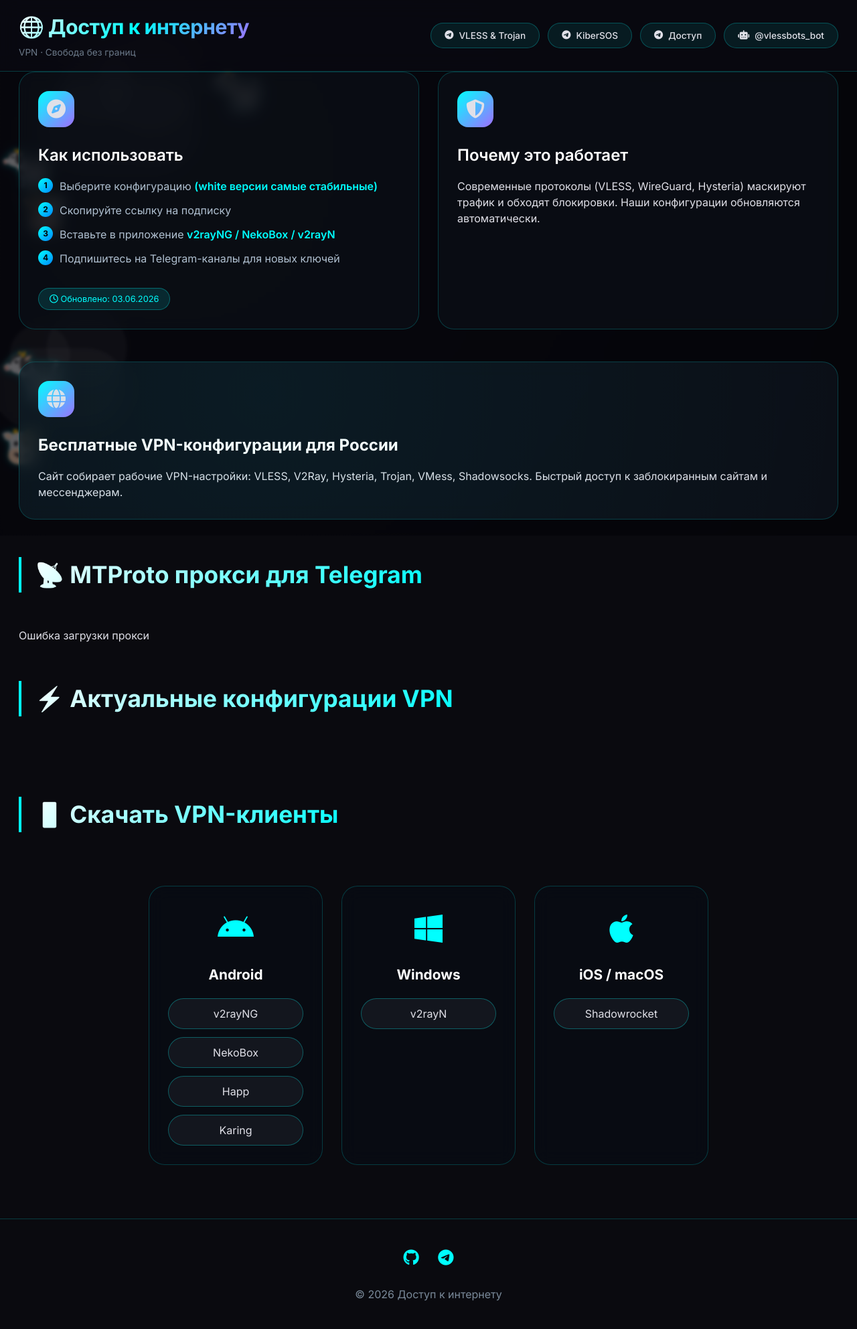
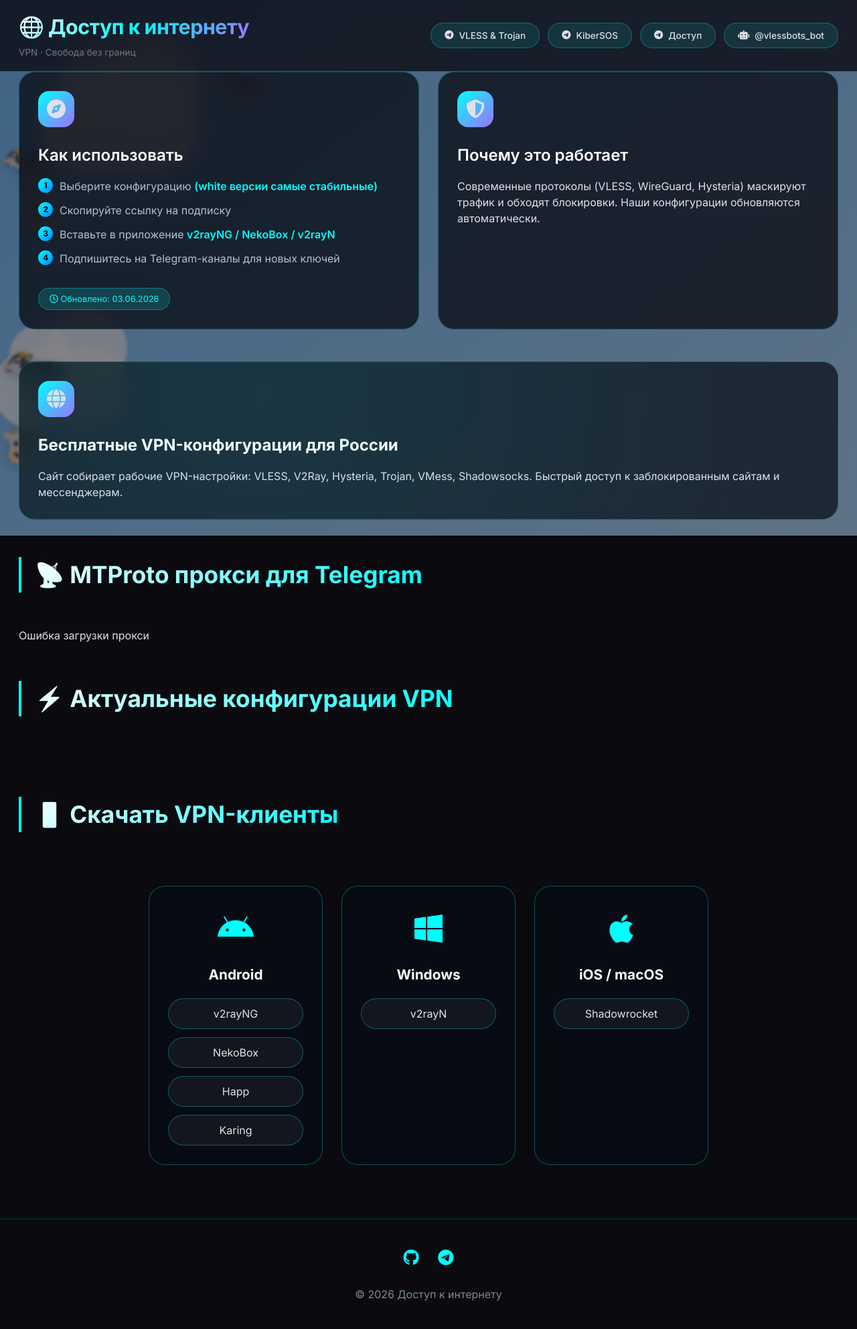
Before and after one commit to kort0881/internet-access-site, a Flask app: page / in a window 1280 px wide. Shown: the whole page at 67% size. Run offline with Flask 3, Linux system fonts and the light colour scheme; data that the repository does not hold is empty.

Commit message:
Update styles for sky background and elements

```diff
--- a/templates/index.html
+++ b/templates/index.html
@@ -30,7 +30,7 @@
             position: relative;
         }
 
-        /* ===== ФОН С ЛЕТАЮЩИМИ КОРОВАМИ (стиль chaingpt) ===== */
+        /* ===== ЯРКО-ГОЛУБОЕ НЕБО С ЛЕТАЮЩИМИ КОРОВАМИ ===== */
         .sky-bg {
             position: fixed;
             top: 0;
@@ -38,15 +38,16 @@
             width: 100%;
             height: 100%;
             z-index: -2;
-            background: radial-gradient(circle at 20% 30%, #0b0b14, #050508);
+            background: linear-gradient(145deg, #7bc5ff 0%, #b8e1ff 100%);
             overflow: hidden;
         }
 
+        /* Облака — белые, полупрозрачные */
         .cloud {
             position: absolute;
-            background: rgba(255, 255, 255, 0.08);
+            background: rgba(255, 255, 255, 0.85);
             border-radius: 1000px;
-            backdrop-filter: blur(4px);
+            box-shadow: 0 8px 20px rgba(0,0,0,0.08);
             z-index: -1;
         }
         .cloud::before, .cloud::after {
@@ -73,15 +74,16 @@
         .cloud2 { animation: floatClouds 45s linear infinite; }
         .cloud3 { animation: floatClouds 55s linear infinite; }
 
+        /* Коровы — яркие, с тенью */
         .flying-cow {
             position: absolute;
             font-size: 72px;
-            filter: drop-shadow(0 0 6px rgba(0,255,255,0.3));
+            filter: drop-shadow(2px 4px 8px rgba(0,0,0,0.2));
             z-index: -1;
             pointer-events: none;
             animation-timing-function: linear;
             animation-iteration-count: infinite;
-            text-shadow: 0 0 8px rgba(0,255,255,0.2);
+            text-shadow: 0 0 4px rgba(0,0,0,0.2);
         }
         .cow1 { top: 12%; animation: flyAcross 22s linear infinite; font-size: 68px; }
         .cow2 { top: 35%; animation: flyAcross 28s linear infinite 3s; font-size: 58px; transform: scaleX(-1);}
@@ -106,14 +108,14 @@
             }
         }
 
-        /* Затемнение (чтобы текст читался) */
-        .dark-gradient {
+        /* Лёгкое затемнение, чтобы текст читался поверх яркого неба */
+        .dark-overlay {
             position: fixed;
             top: 0;
             left: 0;
             width: 100%;
             height: 100%;
-            background: rgba(5, 5, 10, 0.6);
+            background: rgba(5, 5, 15, 0.5);
             backdrop-filter: blur(2px);
             z-index: -1;
             pointer-events: none;
@@ -128,12 +130,11 @@
             padding: 0 28px;
         }
 
-        /* ===== СТИЛИ В СТИЛЕ CHAINGPT ===== */
-        /* Хедер */
+        /* ===== СТИЛИ В СТИЛЕ CHAINGPT (тёмные карточки, неон) ===== */
         .glass-header {
-            background: rgba(10, 10, 18, 0.75);
+            background: rgba(10, 10, 18, 0.8);
             backdrop-filter: blur(16px);
-            border-bottom: 1px solid rgba(0, 255, 255, 0.2);
+            border-bottom: 1px solid rgba(0, 255, 255, 0.3);
             padding: 18px 0;
             position: sticky;
             top: 0;
@@ -174,19 +175,18 @@
             display: inline-flex;
             align-items: center;
             gap: 8px;
-            background: rgba(0, 255, 255, 0.08);
-            border: 1px solid rgba(0, 255, 255, 0.25);
+            background: rgba(0, 255, 255, 0.1);
+            border: 1px solid rgba(0, 255, 255, 0.3);
             color: #e0e0e8;
             transition: all 0.25s;
         }
         .social-btn:hover {
-            background: rgba(0, 255, 255, 0.2);
+            background: rgba(0, 255, 255, 0.25);
             border-color: #0ff;
             box-shadow: 0 0 12px rgba(0,255,255,0.3);
             transform: translateY(-2px);
         }
 
-        /* Секции */
         .section {
             margin: 56px 0 40px;
         }
@@ -203,9 +203,8 @@
             margin-bottom: 32px;
         }
 
-        /* Угловатые карточки (как на chaingpt) */
         .corner-card {
-            background: rgba(15, 20, 30, 0.7);
+            background: rgba(15, 20, 30, 0.8);
             backdrop-filter: blur(12px);
             border: 1px solid rgba(0, 255, 255, 0.2);
             border-radius: 24px;
@@ -221,12 +220,12 @@
             left: 0;
             width: 100%;
             height: 100%;
-            background: radial-gradient(circle at 30% 20%, rgba(0,255,255,0.05), transparent);
+            background: radial-gradient(circle at 30% 20%, rgba(0,255,255,0.08), transparent);
             pointer-events: none;
         }
         .corner-card:hover {
             border-color: #0ff;
-            box-shadow: 0 0 28px rgba(0, 255, 255, 0.15);
+            box-shadow: 0 0 28px rgba(0, 255, 255, 0.2);
             transform: translateY(-3px);
         }
 
@@ -239,16 +238,16 @@
         .info-card {
             flex: 1;
             min-width: 260px;
-            background: rgba(12, 16, 24, 0.7);
+            background: rgba(12, 16, 24, 0.8);
             backdrop-filter: blur(10px);
             border-radius: 24px;
             padding: 28px;
-            border: 1px solid rgba(0, 255, 255, 0.2);
+            border: 1px solid rgba(0, 255, 255, 0.25);
             transition: 0.25s;
         }
         .info-card:hover {
             border-color: #0ff;
-            box-shadow: 0 8px 24px rgba(0,255,255,0.1);
+            box-shadow: 0 8px 24px rgba(0,255,255,0.15);
         }
         .info-icon {
             width: 54px;
@@ -302,14 +301,13 @@
             display: inline-block;
             margin-top: 20px;
             padding: 6px 16px;
-            background: rgba(0, 255, 255, 0.12);
+            background: rgba(0, 255, 255, 0.15);
             border-radius: 30px;
             font-size: 0.8rem;
             color: #0ff;
             border: 1px solid rgba(0,255,255,0.3);
         }
 
-        /* Карточки конфигураций */
         .configs-grid {
             display: grid;
             grid-template-columns: repeat(auto-fill, minmax(340px, 1fr));
@@ -317,10 +315,10 @@
             margin: 32px 0;
         }
         .config-card {
-            background: rgba(8, 12, 20, 0.7);
+            background: rgba(8, 12, 20, 0.8);
             backdrop-filter: blur(12px);
             border-radius: 24px;
-            border: 1px solid rgba(0, 255, 255, 0.25);
+            border: 1px solid rgba(0, 255, 255, 0.3);
             padding: 24px;
             transition: all 0.3s cubic-bezier(0.2, 0.9, 0.4, 1.1);
             position: relative;
@@ -328,11 +326,11 @@
         .config-card:hover {
             transform: translateY(-6px);
             border-color: #0ff;
-            box-shadow: 0 16px 32px -12px rgba(0, 255, 255, 0.2);
+            box-shadow: 0 16px 32px -12px rgba(0, 255, 255, 0.3);
         }
         .recommended {
             border-color: #0f0;
-            box-shadow: 0 0 15px rgba(0, 255, 0, 0.15);
+            box-shadow: 0 0 15px rgba(0, 255, 0, 0.2);
         }
         .rec-badge {
             position: absolute;
@@ -395,7 +393,6 @@
             border-color: #0ff;
         }
 
-        /* Прокси */
         .proxy-grid {
             display: flex;
             flex-wrap: wrap;
@@ -421,7 +418,6 @@
             box-shadow: 0 8px 20px rgba(0, 136, 204, 0.3);
         }
 
-        /* Скачать клиенты */
         .apps-grid {
             display: flex;
             flex-wrap: wrap;
@@ -430,13 +426,13 @@
             margin: 48px 0;
         }
         .app-card {
-            background: rgba(8, 12, 20, 0.7);
+            background: rgba(8, 12, 20, 0.8);
             backdrop-filter: blur(12px);
             border-radius: 24px;
             padding: 28px;
             width: 260px;
             text-align: center;
-            border: 1px solid rgba(0, 255, 255, 0.2);
+            border: 1px solid rgba(0, 255, 255, 0.3);
             transition: 0.3s;
         }
         .app-card:hover {
@@ -498,7 +494,7 @@
 </head>
 <body>
 
-    <!-- ЛЕТАЮЩИЕ КОРОВЫ (фон) -->
+    <!-- ЯРКО-ГОЛУБОЕ НЕБО С ЛЕТАЮЩИМИ КОРОВАМИ -->
     <div class="sky-bg">
         <div class="cloud cloud1"></div>
         <div class="cloud cloud2"></div>
@@ -509,7 +505,7 @@
         <div class="flying-cow cow4">🐮</div>
         <div class="flying-cow cow5">🐄</div>
     </div>
-    <div class="dark-gradient"></div>
+    <div class="dark-overlay"></div>
 
     <div class="glass-header">
         <div class="container">
@@ -529,7 +525,6 @@
     </div>
 
     <main class="container">
-        <!-- Инструкция -->
         <div class="info-grid">
             <div class="info-card">
                 <div class="info-icon"><i class="fas fa-compass"></i></div>
@@ -553,20 +548,17 @@
             </div>
         </div>
 
-        <!-- SEO блок -->
         <div class="corner-card" style="margin-bottom: 40px;">
             <div class="info-icon"><i class="fas fa-globe"></i></div>
             <h3 style="color:#fff; font-size:1.5rem; margin-bottom:16px;">Бесплатные VPN-конфигурации для России</h3>
-            <p>Сайт собирает рабочие VPN-настройки: VLESS, V2Ray, Hysteria, Trojan, VMess, Shadowsocks. Быстрый доступ к заблокиранным сайтам и мессенджерам.</p>
+            <p>Сайт собирает рабочие VPN-настройки: VLESS, V2Ray, Hysteria, Trojan, VMess, Shadowsocks. Быстрый доступ к заблокированным сайтам и мессенджерам.</p>
         </div>
 
-        <!-- MTProto прокси -->
         <div class="section">
             <h2 class="section-title">📡 MTProto прокси для Telegram</h2>
             <div id="proxy-list" class="proxy-grid">Загружаем прокси...</div>
         </div>
 
-        <!-- VPN конфигурации -->
         <div class="section">
             <h2 class="section-title">⚡ Актуальные конфигурации VPN</h2>
             <div class="configs-grid">
@@ -590,7 +582,6 @@
             </div>
         </div>
 
-        <!-- Скачать клиенты -->
         <div class="section">
             <h2 class="section-title">📱 Скачать VPN-клиенты</h2>
             <div class="apps-grid">
```
